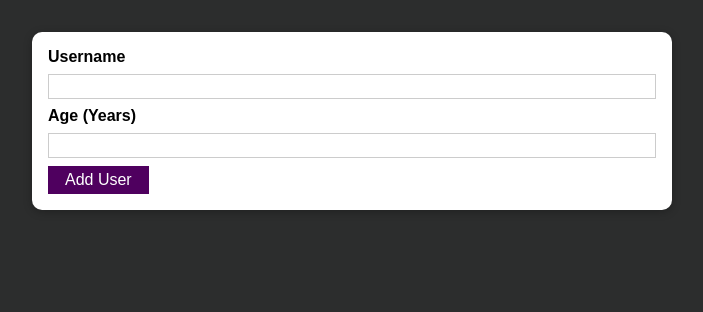
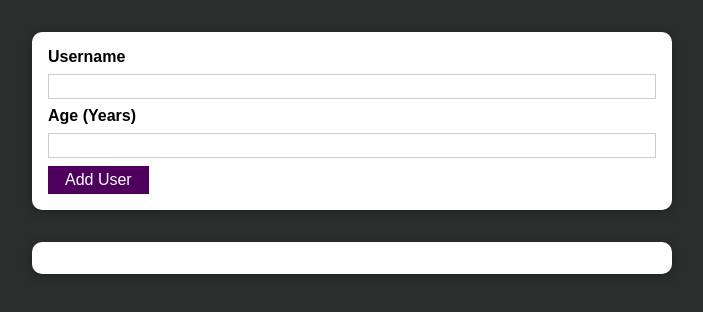
Before and after one commit to bobadesakshi21/React-UserModule-Project, a React (Create React App) app: page / in a window 1280 px wide. Shown: the top 312 px of the page, without its empty margins (288-991 px from the left). Built offline with nearby package versions, Linux system fonts and the light colour scheme.

Commit message:
Adding a user list component

```diff
--- a/src/App.js
+++ b/src/App.js
@@ -1,10 +1,12 @@
 import React from 'react';
 import AddUser from './components/Users/AddUsers';
+import UsersList from './components/Users/UsersList';
 
 function App() {
   return (
     <div>
       <AddUser/>
+      <UsersList users={[]}/>
     </div>
   );
 }
--- /dev/null
+++ b/src/components/Users/UsersList.js
@@ -0,0 +1,19 @@
+import Card from "../UI/Card";
+import classes from './UsersList.module.css';
+
+const UsersList = (props) => {
+  return (
+    <Card className={classes.users}>
+      <ul>
+        {props.users.map((user) => (
+          <li>
+            {user.name} ({user.age})
+          </li>
+        ))}
+       </ul>
+    </Card>
+
+  )
+}
+
+export default UsersList;
--- /dev/null
+++ b/src/components/Users/UsersList.module.css
@@ -0,0 +1,16 @@
+.users {
+    margin: 2rem auto;
+    width: 90%;
+    max-width: 40rem;
+}
+
+.users ul {
+    list-style: none;
+    padding: 1rem;
+}
+
+.users li {
+    border: 1px solid #ccc;
+    margin: 0.5rem 0;
+    padding: 0.5rem;
+}
```
